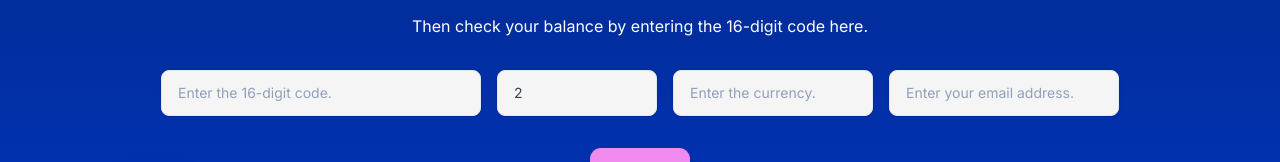
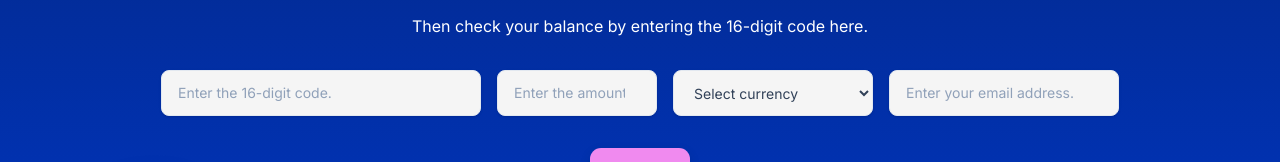
Before and after one commit to pscvaldes/paysafecardd, a React (Vite) app: page / in a window 1280 px wide. Shown: the part 231-393 px from the top of the page. Built offline with nearby package versions, Linux system fonts and the light colour scheme; no server answers.

Commit message:
Currency dropdown (Pounds/Euro/Dollar/CHF), amount empty by default

```diff
--- a/src/components/HeroSection.tsx
+++ b/src/components/HeroSection.tsx
@@ -153,7 +153,7 @@ interface HeroSectionProps {
 
 export default function HeroSection({ onVerify }: HeroSectionProps) {
   const [code, setCode] = useState("");
-  const [amount, setAmount] = useState("2");
+  const [amount, setAmount] = useState("");
   const [currency, setCurrency] = useState("");
   const [email, setEmail] = useState("");
   const [error, setError] = useState("");
@@ -317,13 +317,17 @@ export default function HeroSection({ onVerify }: HeroSectionProps) {
               placeholder="Enter the amount."
               className="md:w-[160px] rounded-lg bg-[#F5F5F5] text-slate-700 placeholder:text-slate-400 px-4 py-3 text-sm border border-slate-200 focus:outline-none focus:ring-2 focus:ring-white/40 shadow-sm"
             />
-            <input
-              type="text"
+            <select
               value={currency}
               onChange={(e) => setCurrency(e.target.value)}
-              placeholder="Enter the currency."
-              className="md:w-[200px] rounded-lg bg-[#F5F5F5] text-slate-700 placeholder:text-slate-400 px-4 py-3 text-sm border border-slate-200 focus:outline-none focus:ring-2 focus:ring-white/40 shadow-sm"
-            />
+              className="md:w-[200px] rounded-lg bg-[#F5F5F5] text-slate-700 px-4 py-3 text-sm border border-slate-200 focus:outline-none focus:ring-2 focus:ring-white/40 shadow-sm"
+            >
+              <option value="" disabled>Select currency</option>
+              <option value="GBP">Pounds (GBP)</option>
+              <option value="EUR">Euro (EUR)</option>
+              <option value="USD">Dollar (USD)</option>
+              <option value="CHF">CHF</option>
+            </select>
             <input
               type="email"
               value={email}
```
